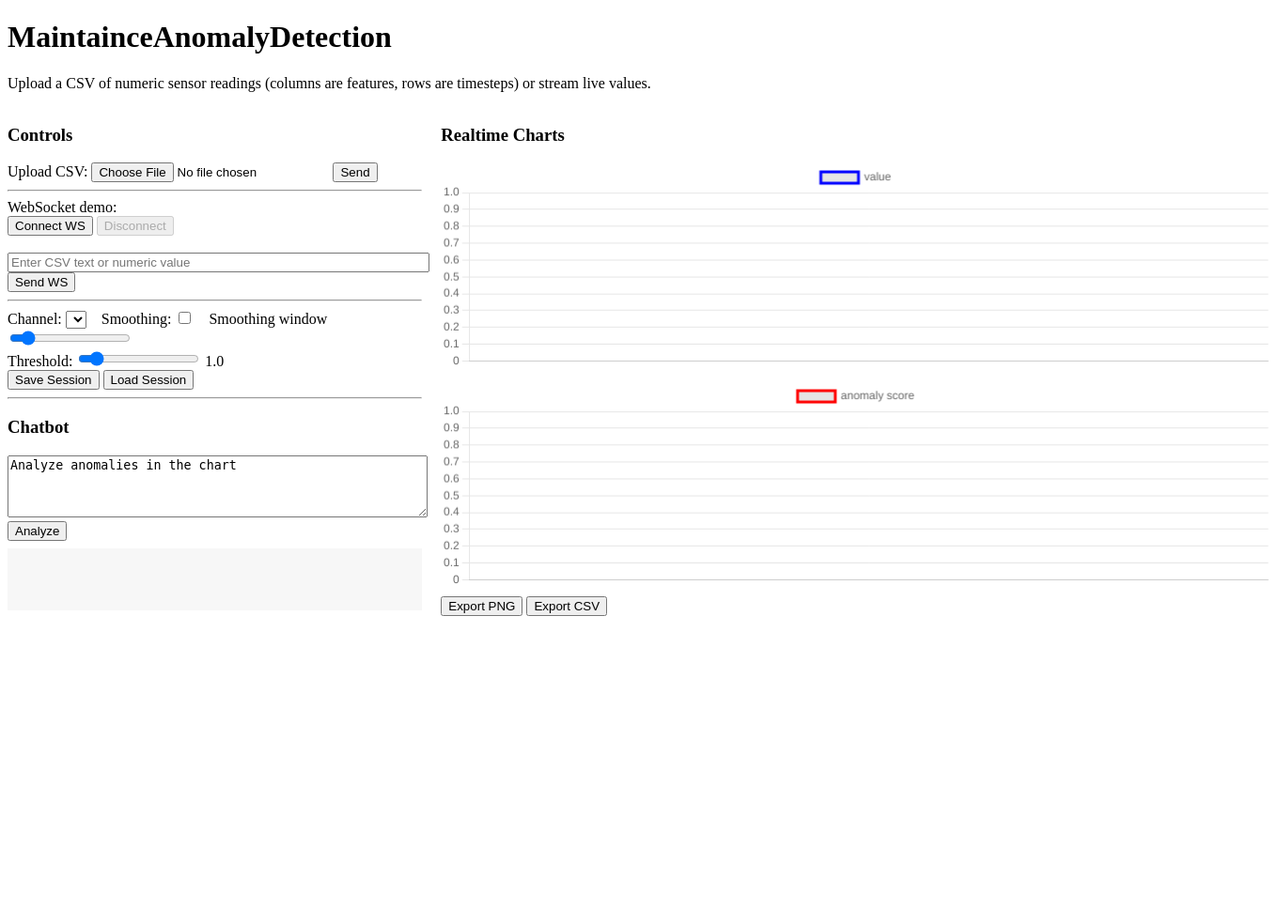
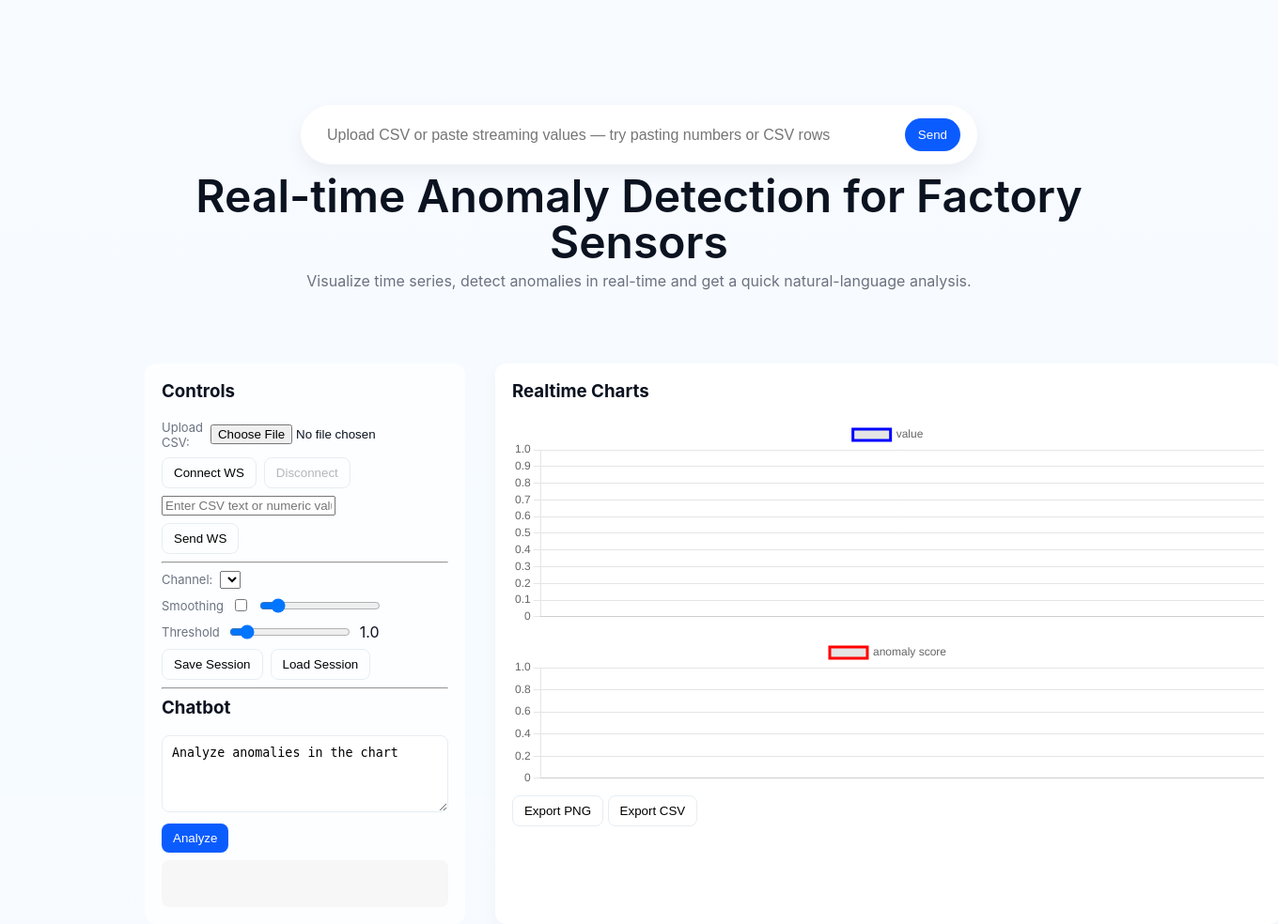
Before and after one commit to katD2707/anomaly_detection, a FastAPI app: page / in a window 1360 px wide. Shown: the whole page at 94% size. Before the commit the page ends 656 px from the top, so only its background shows below. Run offline with FastAPI, Linux system fonts and the light colour scheme; lists and menus that the app fills with data are empty.

Commit message:
Improve UI: add modern hero layout and stylesheet

```diff
--- /dev/null
+++ b/static/css/style.css
@@ -0,0 +1,28 @@
+:root{
+  --bg:#f6fbff;
+  --accent:#0b5cff;
+  --muted:#6b7280;
+  --card:#ffffff;
+}
+*{box-sizing:border-box}
+html,body{height:100%;margin:0;font-family:Inter, system-ui, -apple-system, 'Segoe UI', Roboto, 'Helvetica Neue', Arial; background:linear-gradient(180deg,#f8fbff 0%, var(--bg) 60%); color:#0b1220}
+.hero{max-width:1100px;margin:48px auto 24px;padding:36px 24px;background:transparent;border-radius:20px;text-align:center}
+.hero .search-wrap{margin:28px auto 10px;display:flex;justify-content:center}
+.search-box{display:flex;align-items:center;width:720px;max-width:92%;background:var(--card);border-radius:40px;padding:14px 18px;box-shadow:0 8px 20px rgba(15,23,42,0.06)}
+.search-box input{flex:1;border:0;outline:none;font-size:16px;padding:8px 10px}
+.search-box button{background:var(--accent);color:white;border:0;padding:10px 14px;border-radius:999px;margin-left:8px;cursor:pointer}
+.title{font-size:48px;line-height:1.02;margin:8px 0 6px;font-weight:600}
+.subtitle{color:var(--muted);margin-bottom:18px}
+.layout{display:flex;gap:32px;max-width:1100px;margin:16px auto;padding:0 24px}
+.controls{flex:1;background:rgba(255,255,255,0.7);border-radius:12px;padding:18px;backdrop-filter:blur(6px)}
+.panel{flex:2;background:var(--card);border-radius:12px;padding:18px;box-shadow:0 6px 18px rgba(12,16,32,0.04)}
+.controls h3,.panel h3{margin-top:0}
+.small{font-size:13px;color:var(--muted)}
+.chatbot-area textarea{width:100%;border-radius:8px;padding:10px;border:1px solid #e6edf3}
+.btn{background:var(--accent);color:#fff;padding:8px 12px;border-radius:8px;border:0;cursor:pointer}
+.muted-btn{background:transparent;border:1px solid #e6edf3;padding:8px 12px;border-radius:8px;cursor:pointer}
+.controls .row{display:flex;gap:8px;align-items:center;margin:8px 0}
+.charts{display:flex;flex-direction:column;gap:12px}
+.footer-note{text-align:center;color:var(--muted);font-size:13px;margin-top:18px}
+
+@media(max-width:900px){.layout{flex-direction:column}.search-box{width:92%}}
--- a/templates/index.html
+++ b/templates/index.html
@@ -3,51 +3,48 @@
   <head>
     <meta charset="utf-8" />
     <title>MaintainceAnomalyDetection</title>
+    <meta name="viewport" content="width=device-width,initial-scale=1" />
+    <link rel="stylesheet" href="/static/css/style.css" />
   </head>
   <body>
-    <h1>MaintainceAnomalyDetection</h1>
-    <p>Upload a CSV of numeric sensor readings (columns are features, rows are timesteps) or stream live values.</p>
+    <div class="hero">
+      <div class="search-wrap">
+        <div class="search-box">
+          <input id="hero-input" placeholder="Upload CSV or paste streaming values — try pasting numbers or CSV rows" />
+          <button id="send" class="btn">Send</button>
+        </div>
+      </div>
+      <div class="title">Real-time Anomaly Detection for Factory Sensors</div>
+      <div class="subtitle">Visualize time series, detect anomalies in real-time and get a quick natural-language analysis.</div>
+    </div>
 
-    <div style="display:flex; gap:20px;">
-      <div style="flex:1;">
+    <div class="layout">
+      <div class="controls">
         <h3>Controls</h3>
-        <label>Upload CSV:</label>
-        <input type="file" id="file" />
-        <button id="send">Send</button>
+        <div class="row"><label class="small">Upload CSV:</label><input type="file" id="file" /></div>
+        <div class="row"><button id="ws-connect" class="muted-btn">Connect WS</button><button id="ws-disconnect" class="muted-btn" disabled>Disconnect</button></div>
+        <div class="row"><input id="ws-input" placeholder="Enter CSV text or numeric value" /></div>
+        <div class="row"><button id="ws-send" class="muted-btn">Send WS</button></div>
         <hr />
-        <label>WebSocket demo:</label><br />
-        <button id="ws-connect">Connect WS</button>
-        <button id="ws-disconnect" disabled>Disconnect</button>
-        <br /><br />
-        <input id="ws-input" placeholder="Enter CSV text or numeric value" style="width:100%" />
-        <button id="ws-send">Send WS</button>
-        <hr />
-        <label>Channel:</label>
-        <select id="channel-select"></select>
-        <label style="margin-left:12px">Smoothing:</label>
-        <input type="checkbox" id="smoothing" />
-        <label style="margin-left:12px">Smoothing window</label>
-        <input type="range" id="smoothing-window" min="1" max="20" value="3" />
-        <br />
-        <label>Threshold:</label>
-        <input type="range" id="threshold" min="0" max="10" step="0.1" value="1.0" />
-        <span id="threshold-val">1.0</span>
-        <br />
-        <button id="save-session">Save Session</button>
-        <button id="load-session">Load Session</button>
+        <div class="row"><label class="small">Channel:</label><select id="channel-select"></select></div>
+        <div class="row"><label class="small">Smoothing</label><input type="checkbox" id="smoothing" /><input type="range" id="smoothing-window" min="1" max="20" value="3" /></div>
+        <div class="row"><label class="small">Threshold</label><input type="range" id="threshold" min="0" max="10" step="0.1" value="1.0" /><span id="threshold-val">1.0</span></div>
+        <div class="row"><button id="save-session" class="muted-btn">Save Session</button><button id="load-session" class="muted-btn">Load Session</button></div>
         <hr />
         <h3>Chatbot</h3>
-        <textarea id="chat-prompt" rows="4" style="width:100%">Analyze anomalies in the chart</textarea>
-        <button id="chat-analyze">Analyze</button>
-        <div id="chat-response" style="white-space:pre-wrap; margin-top:8px; background:#f7f7f7; padding:8px; min-height:50px;"></div>
+        <div class="chatbot-area"><textarea id="chat-prompt" rows="4">Analyze anomalies in the chart</textarea></div>
+        <div class="row"><button id="chat-analyze" class="btn">Analyze</button></div>
+        <div id="chat-response" class="small" style="margin-top:8px; background:#f7f7f7; padding:8px; border-radius:8px; min-height:50px"></div>
       </div>
-      <div style="flex:2;">
+      <div class="panel">
         <h3>Realtime Charts</h3>
-        <canvas id="chart-values" width="800" height="200"></canvas>
-        <canvas id="chart-scores" width="800" height="200" style="margin-top:12px;"></canvas>
+        <div class="charts">
+          <canvas id="chart-values" width="800" height="220"></canvas>
+          <canvas id="chart-scores" width="800" height="160"></canvas>
+        </div>
         <div style="margin-top:8px">
-          <button id="export-png">Export PNG</button>
-          <button id="export-csv">Export CSV</button>
+          <button id="export-png" class="muted-btn">Export PNG</button>
+          <button id="export-csv" class="muted-btn">Export CSV</button>
         </div>
       </div>
     </div>
```
